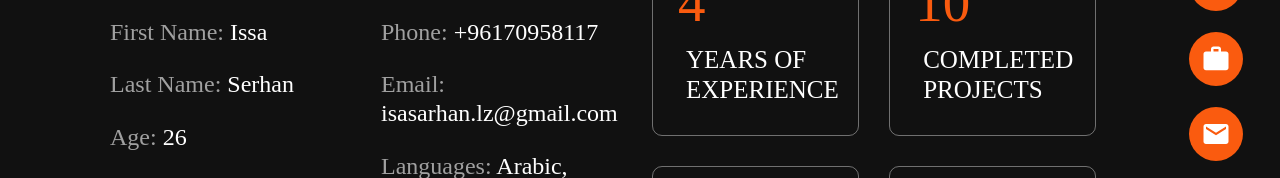
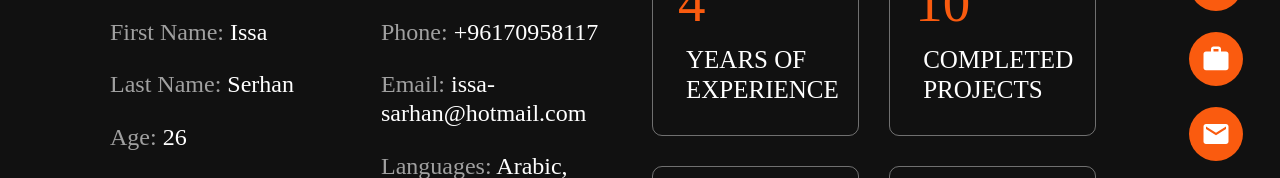
Before and after one commit to isasarhan/portolio, a Next.js app: page /about in a window 1280 px wide. Shown: the part 372-550 px from the top of the page. Built offline with nearby package versions, Linux system fonts and the light colour scheme.

Commit message:
update email address

```diff
--- a/app/about/page.jsx
+++ b/app/about/page.jsx
@@ -43,7 +43,7 @@ const About = () => {
                 </div>
                 <div className="col ">
                   <h4 className='mb-4'><span className='list-title'>Phone: </span>+96170958117</h4>
-                  <h4 className='mb-4'><span className='list-title'>Email: </span>isasarhan.lz@gmail.com</h4>
+                  <h4 className='mb-4'><span className='list-title'>Email: </span>issa-sarhan@hotmail.com</h4>
                   <h4 className='mb-4'><span className='list-title'>Languages: </span>Arabic, English</h4>
                   <h4 className='mb-4'><span className='list-title'>Nationality: </span>Lebanese</h4>
                 </div>
```
